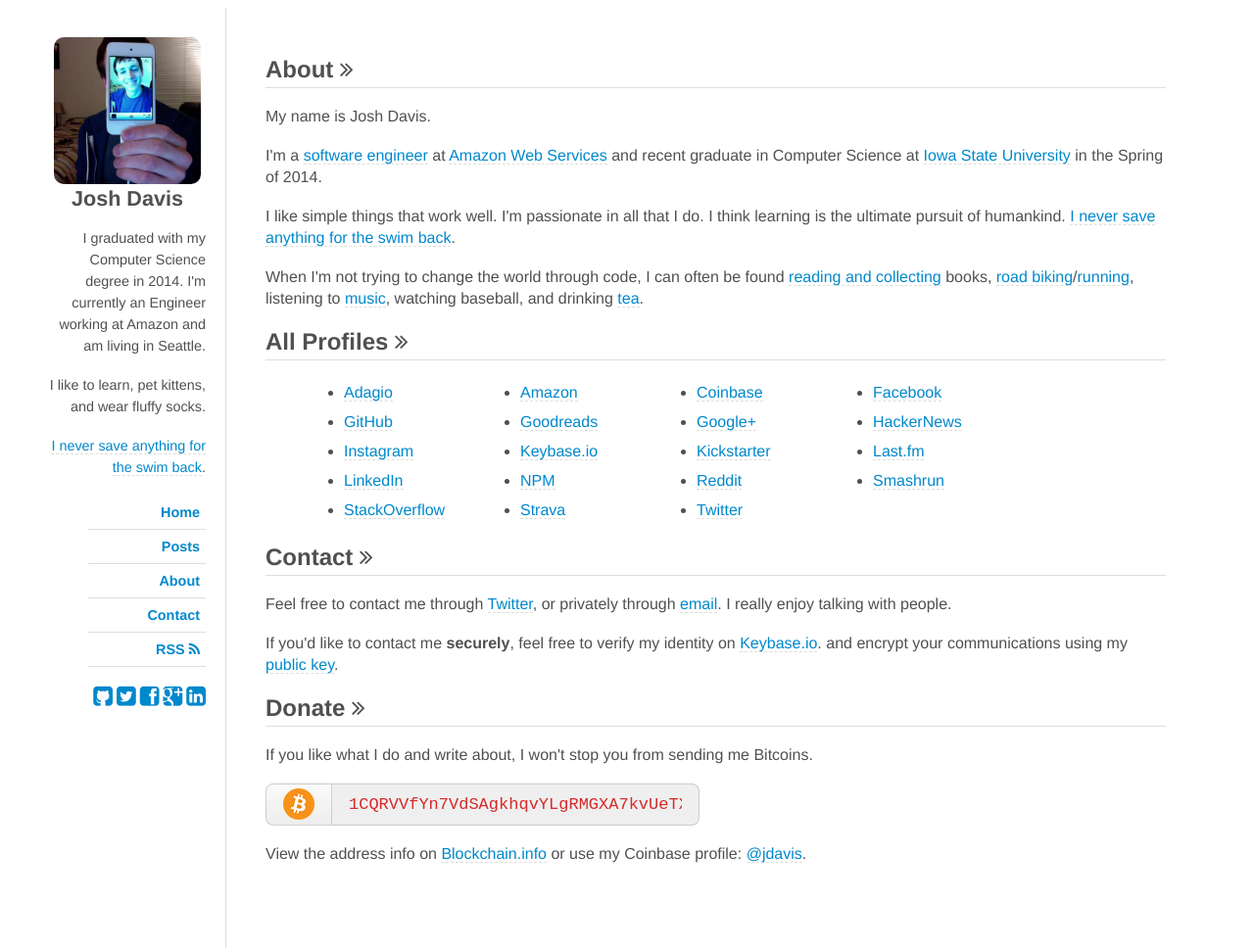
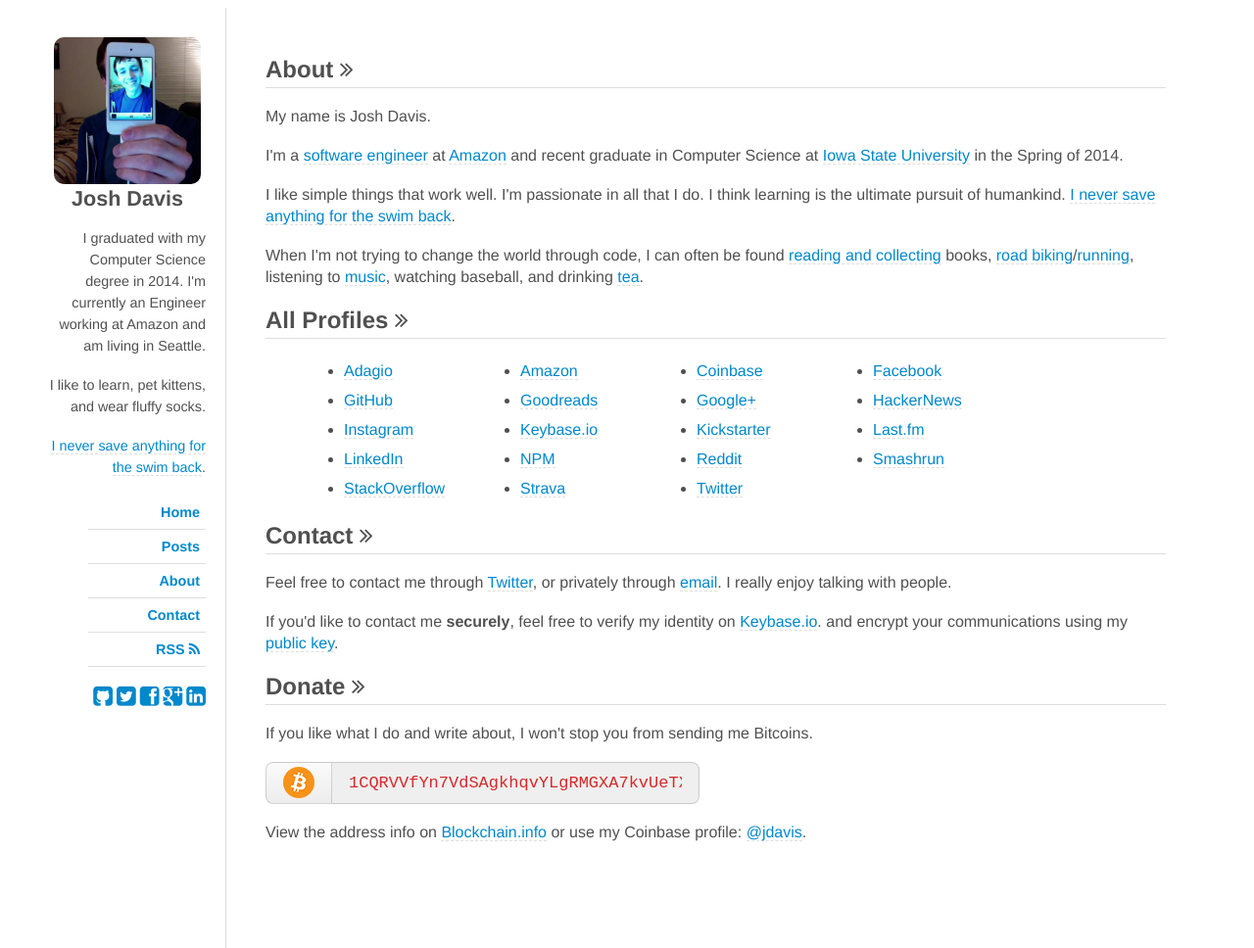
Before and after one commit to jdavis/jdavis.github.com, a Jekyll site: the page built from about.html, in a window 1280 px wide. Shown: the whole page at 98% size. Built offline with Jekyll 4.4.1, drawn with Linux system fonts in a browser that asks for light colours; nearby versions of some CDN libraries; some web fonts are replaced.

Commit message:
Update about.html

```diff
--- a/about.html
+++ b/about.html
@@ -13,7 +13,7 @@
 <p>
     I'm a
     <a href="{{ site.data.accounts.github.site }}">software engineer</a>
-    at <a href="http://aws.amazon.com/">Amazon Web Services</a>
+    at <a href="http://www.amazon.com/">Amazon</a>
     and recent graduate in Computer Science at
     <a href="http://iastate.edu">Iowa State University</a>
     in the Spring of 2014.
```
